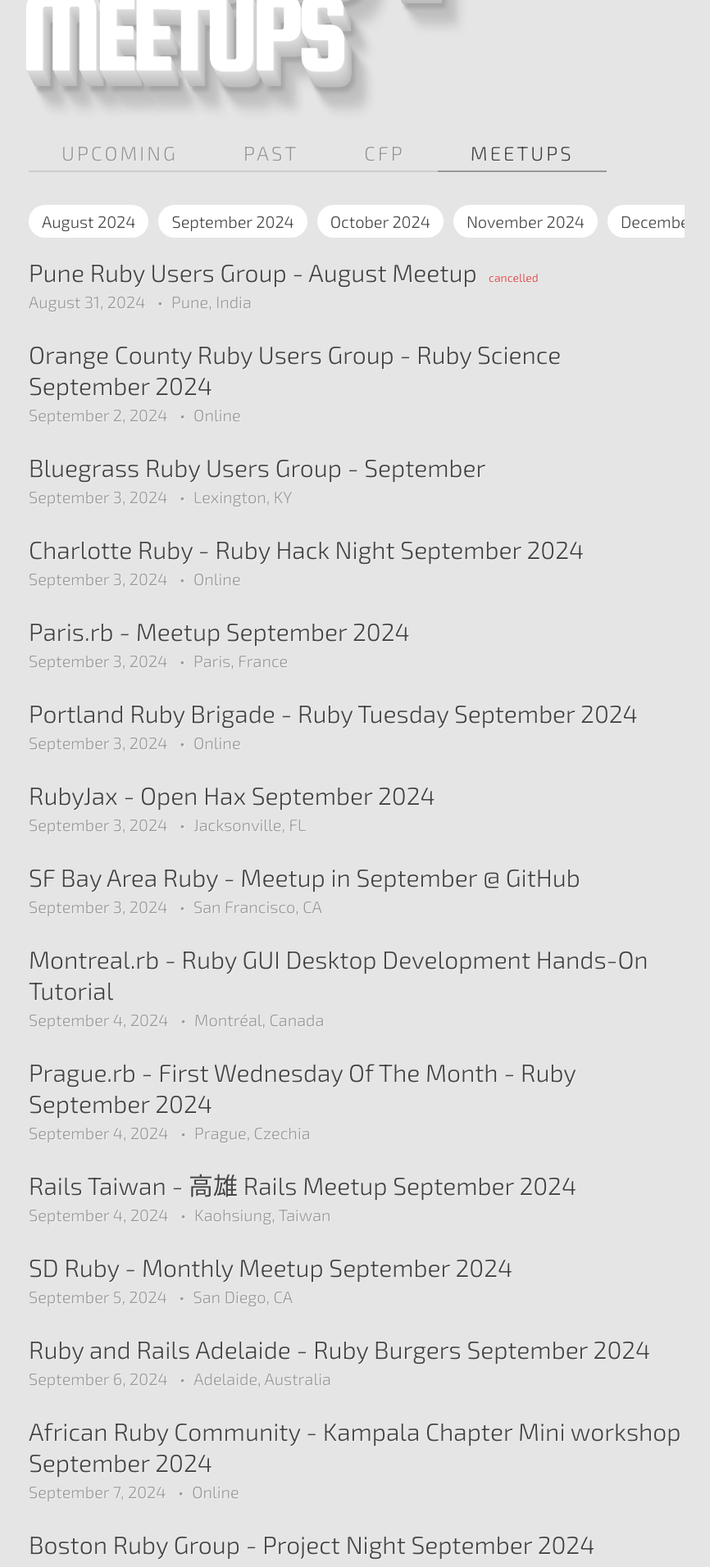
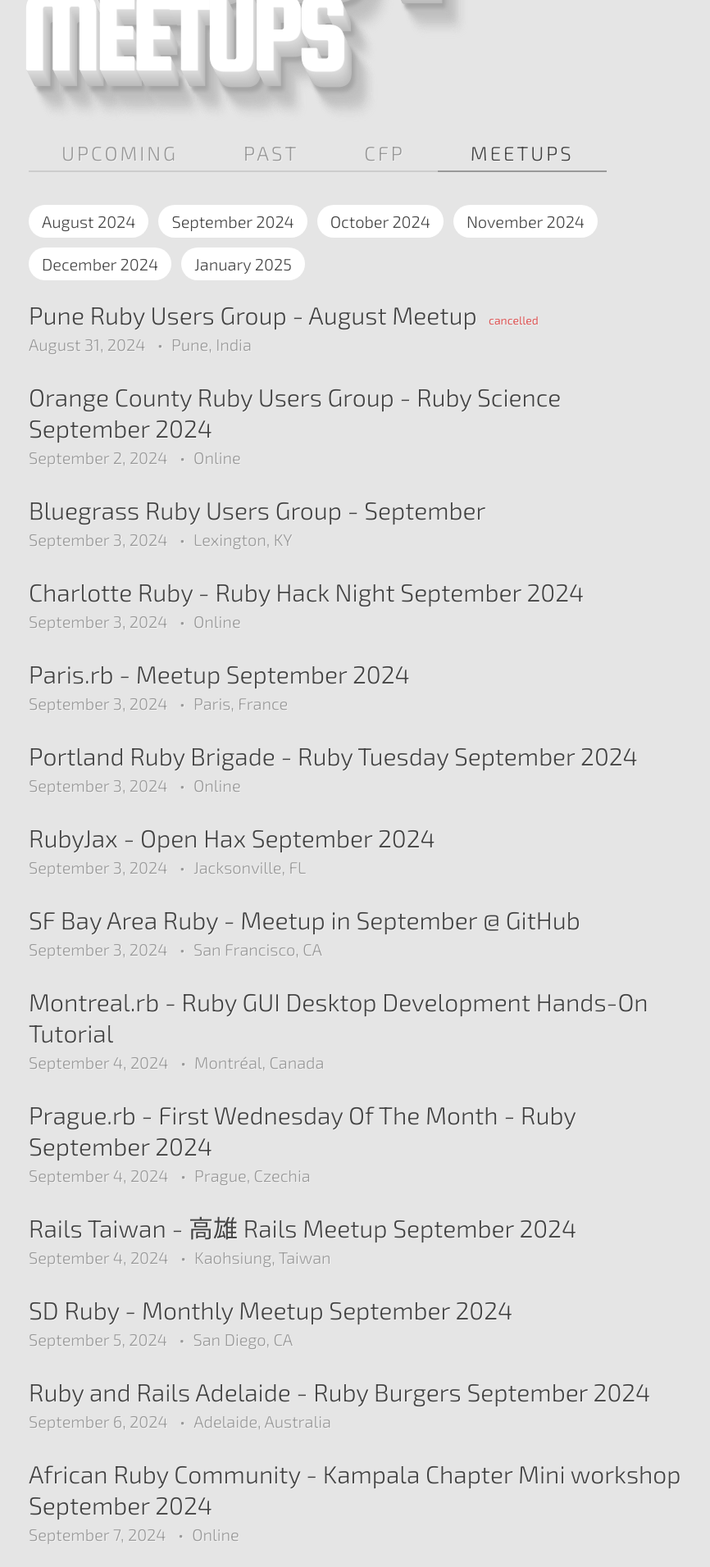
Before and after one commit to ruby-conferences/ruby-conferences.github.io, a Jekyll site: the page built from meetups/index.html, in a window 1280 px wide. Shown: the part 312-2224 px from the top of the page at 82% size, without its empty margins (205-1071 px from the left). Built offline with Jekyll 4.4.1, drawn with Linux system fonts in a browser that asks for light colours.

Commit message:
fix: enable wrapping for meetup dates container layout

```diff
--- a/_includes/meetup_dates_filter.html
+++ b/_includes/meetup_dates_filter.html
@@ -54,13 +54,10 @@
 <style>
   .meetup-dates-container {
     display: flex;
+    flex-wrap: wrap;
     gap: 12px;
     margin-bottom: 24px;
-    overflow-x: auto;
     white-space: nowrap;
-    &::-webkit-scrollbar {
-      display: none;
-    }
   }
 
   .meetup-date-clip {
```
